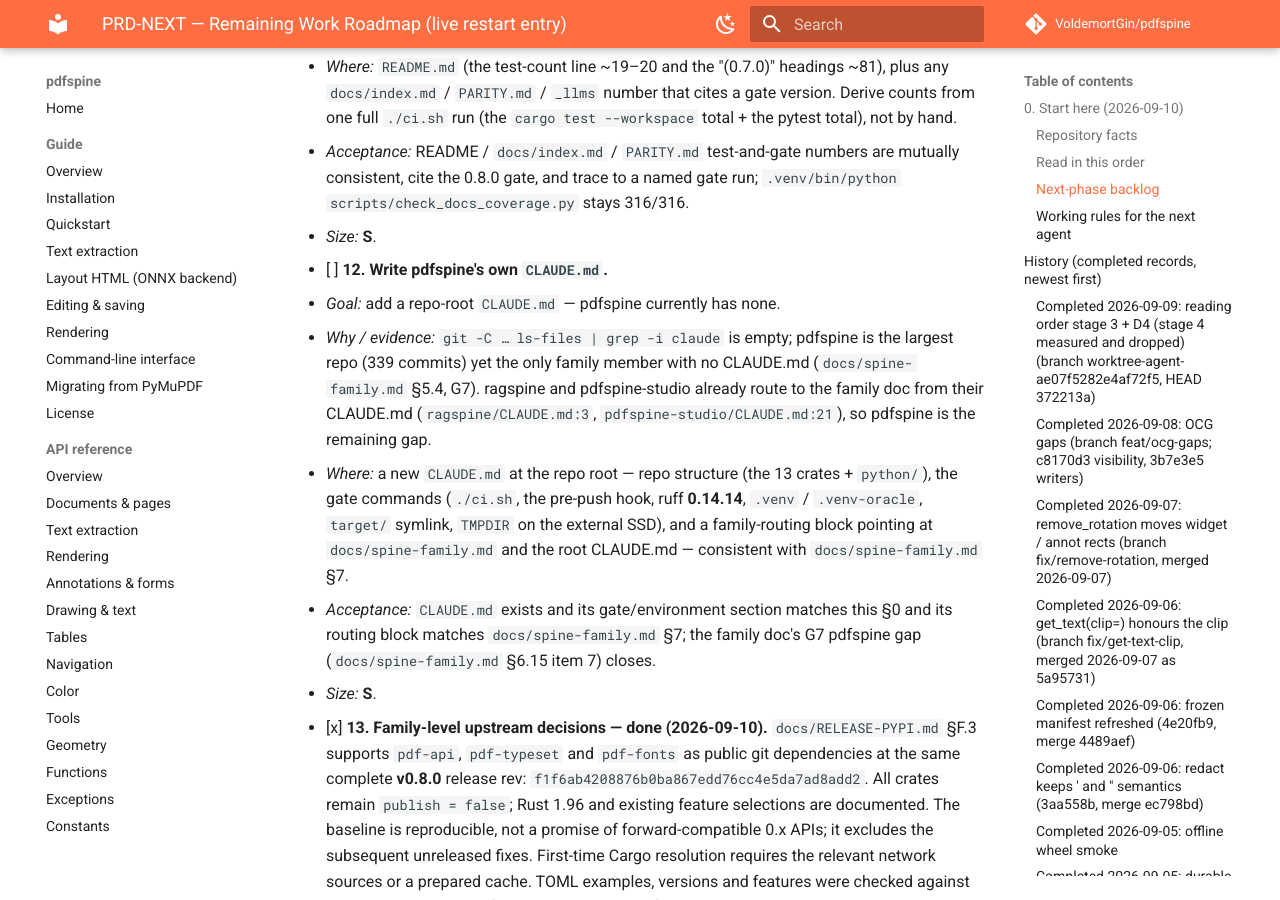
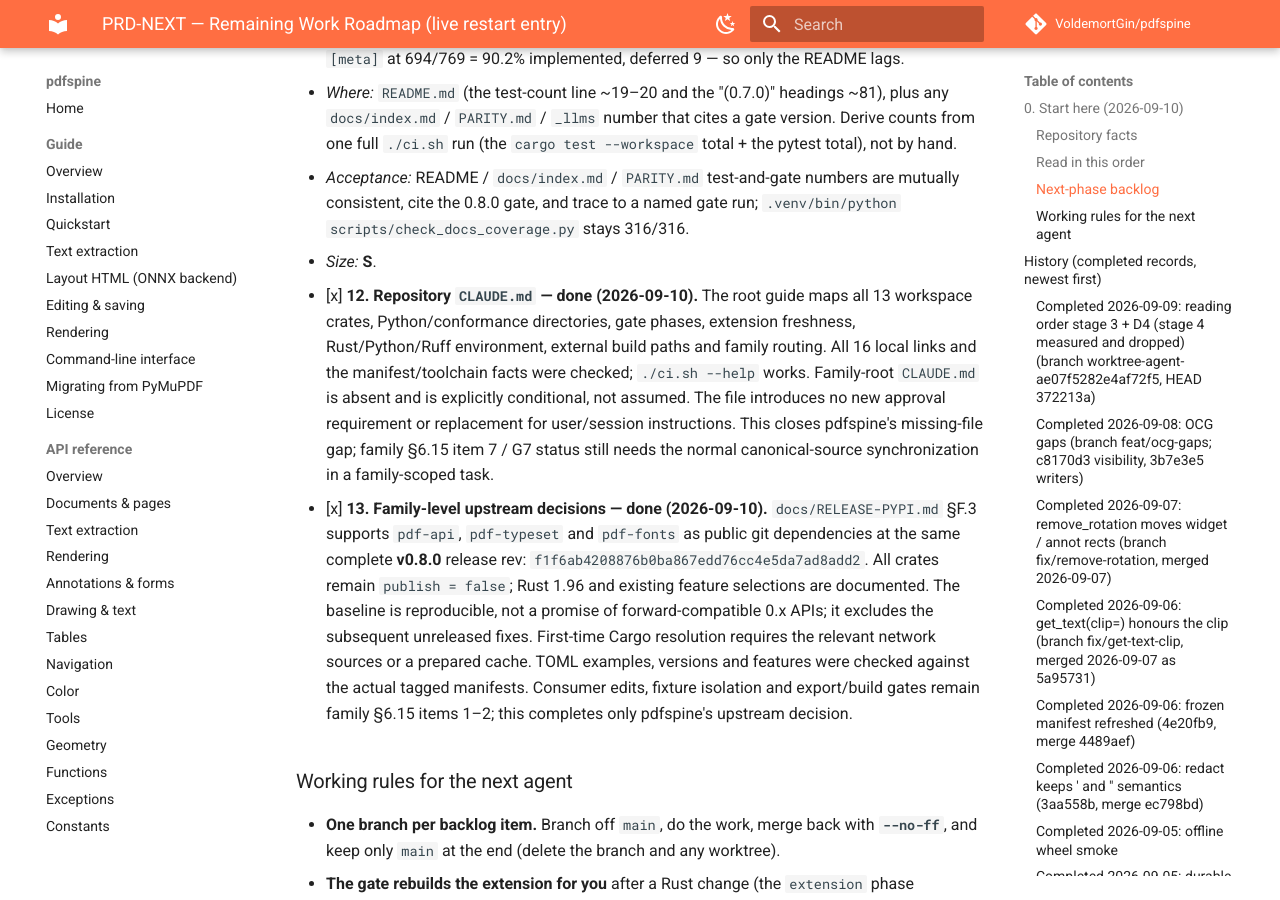
Before and after one commit to VoldemortGin/pdfspine, an MkDocs documentation site: the page built from docs/PRD-NEXT.md, in a window 1280 px wide and 900 px high, scrolled down 7212 px. Built offline with MkDocs 1.6.1 and Material for MkDocs 9.7.7, drawn with Linux system fonts in a browser that asks for light colours; comment, search, counter and statistics services are not loaded; some of the changed text lies outside the part shown.

Commit message:
docs: record repository guide completion

```diff
--- a/docs/PRD-NEXT.md
+++ b/docs/PRD-NEXT.md
@@ -29,8 +29,9 @@
   ONNX vision layout/table backend (PP-DocLayoutV3 default + SLANet-plus),
   reading-order stage 3 + D4 (geometric XY-cut block order), `remove_rotation`
   widget/annot rects, `get_text(clip=)`, and the `pdf-typeset` FontIndependent
-  line-height rule. **`CHANGELOG.md` `[Unreleased]` now records the reading-order
-  band fix** below; that fix is not part of the published 0.8.0 release.
+  line-height rule. **`CHANGELOG.md` `[Unreleased]` records the subsequent reading-order,
+  Adobe RGB rendering and OCG Intent fixes, plus the developer/consumer guides**.
+  These changes are not part of the published 0.8.0 release.
 - **Gate.** `./ci.sh` runs `scripts/quality_gate.py`, phases in order
   `rust → extension → python → drift → artifacts`. The `extension` phase
   fingerprints `crates/**`, `Cargo.toml`, `Cargo.lock`, `pyproject.toml` and
@@ -308,22 +309,15 @@
     `.venv/bin/python scripts/check_docs_coverage.py` stays 316/316.
   - *Size:* **S**.
 
-- [ ] **12. Write pdfspine's own `CLAUDE.md`.**
-  - *Goal:* add a repo-root `CLAUDE.md` — pdfspine currently has none.
-  - *Why / evidence:* `git -C … ls-files | grep -i claude` is empty; pdfspine is
-    the largest repo (339 commits) yet the only family member with no CLAUDE.md
-    (`docs/spine-family.md` §5.4, G7). ragspine and pdfspine-studio already route
-    to the family doc from their CLAUDE.md (`ragspine/CLAUDE.md:3`,
-    `pdfspine-studio/CLAUDE.md:21`), so pdfspine is the remaining gap.
-  - *Where:* a new `CLAUDE.md` at the repo root — repo structure (the 13 crates +
-    `python/`), the gate commands (`./ci.sh`, the pre-push hook, ruff **0.14.14**,
-    `.venv` / `.venv-oracle`, `target/` symlink, `TMPDIR` on the external SSD),
-    and a family-routing block pointing at `docs/spine-family.md` and the root
-    CLAUDE.md — consistent with `docs/spine-family.md` §7.
-  - *Acceptance:* `CLAUDE.md` exists and its gate/environment section matches this
-    §0 and its routing block matches `docs/spine-family.md` §7; the family doc's
-    G7 pdfspine gap (`docs/spine-family.md` §6.15 item 7) closes.
-  - *Size:* **S**.
+- [x] **12. Repository `CLAUDE.md` — done (2026-09-10).**
+  The root guide maps all 13 workspace crates, Python/conformance directories,
+  gate phases, extension freshness, Rust/Python/Ruff environment, external
+  build paths and family routing. All 16 local links and the manifest/toolchain
+  facts were checked; `./ci.sh --help` works. Family-root `CLAUDE.md` is absent
+  and is explicitly conditional, not assumed. The file introduces no new
+  approval requirement or replacement for user/session instructions.
+  This closes pdfspine's missing-file gap; family §6.15 item 7 / G7 status still
+  needs the normal canonical-source synchronization in a family-scoped task.
 
 - [x] **13. Family-level upstream decisions — done (2026-09-10).**
   `docs/RELEASE-PYPI.md` §F.3 supports `pdf-api`, `pdf-typeset` and `pdf-fonts`
```
Also changed, not shown: CHANGELOG.md (+2 -0 lines).
